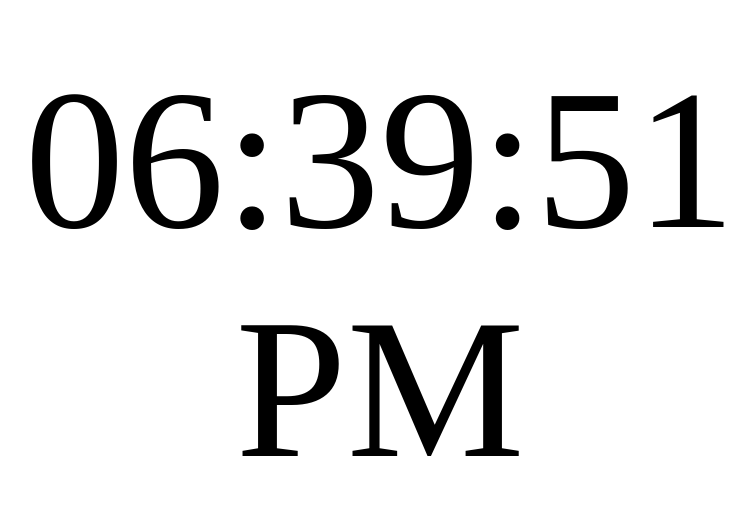
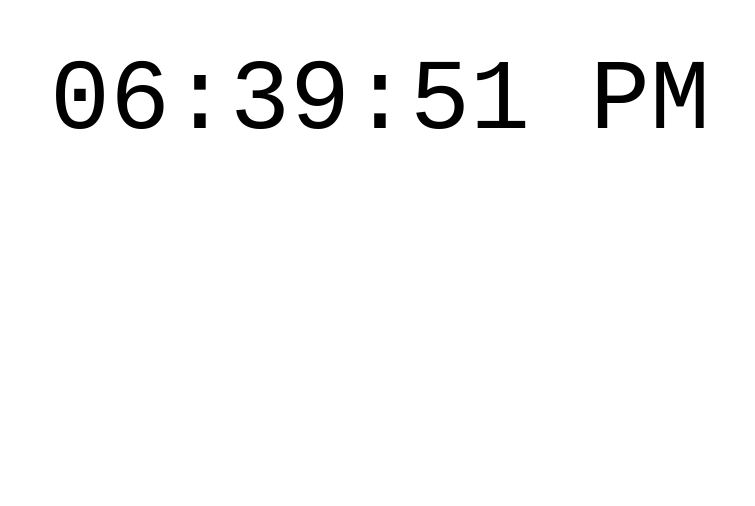
Before and after one commit to smiththay/digital_clock, a plain HTML site: page index.html in a window 1280 px wide. Shown: the part 155-661 px from the top of the page, without its empty margins (278-1033 px from the left). Drawn offline with Linux system fonts and the light colour scheme.

```diff
--- a/index.html
+++ b/index.html
@@ -6,9 +6,9 @@
         <link rel="stylesheet" href="style.css">
     </head>
     <body>
-        <div class="display">
+
             <div id= "time"></div>
-        </div>
+
     </body>
 
 <script src="main.js"></script>
--- a/style.css
+++ b/style.css
@@ -1,6 +1,7 @@
 
 #time{
-    font-size: 200px;
+    font-size: 100px;
+    font-family: monospace;
     width: 900px;
     margin: 200px;
     text-align: center;
```
